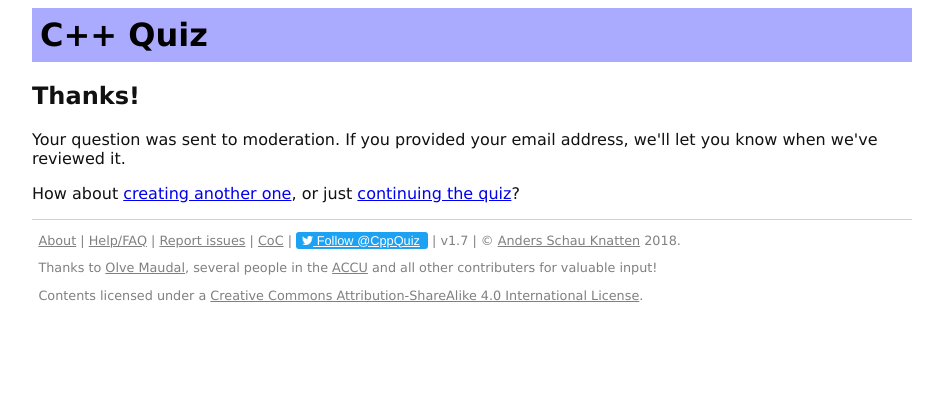
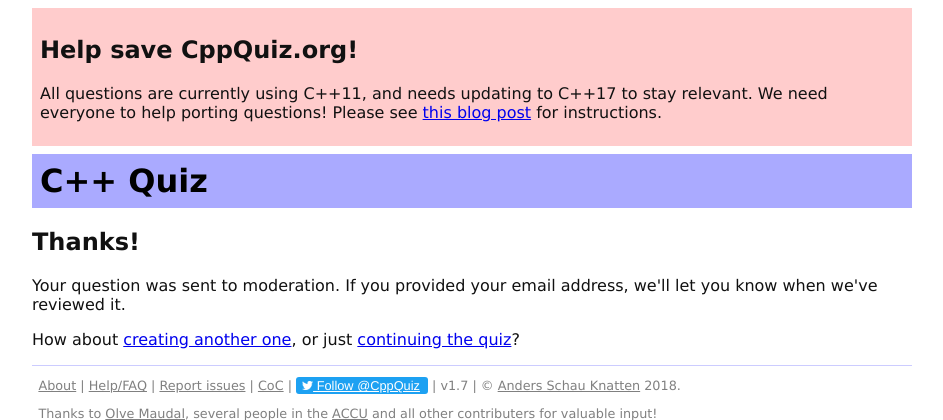
Before and after one commit to knatten/cppquiz, a Django app: template templates/quiz/created.html in a window 1280 px wide. Shown: the top 420 px of the page, without its empty margins (168-1111 px from the left). Run offline with Django 3.2, Linux system fonts and the light colour scheme; the template is opened without the code that fills it, so the values that code supplies are empty; some libraries are stand-ins or nearby versions.

Commit message:
Add notes about porting to C++17

```diff
--- a/cppquiz/quiz/static/quiz.css
+++ b/cppquiz/quiz/static/quiz.css
@@ -42,6 +42,11 @@
 }
 #header h1 {
     margin:0;
+}
+.help_port {
+    background-color:#fcc;
+    padding:0.5em;
+    margin-bottom:0.5em;
 }
 h1 a
 {
--- a/templates/base.html
+++ b/templates/base.html
@@ -6,7 +6,7 @@
 <script src="http://code.jquery.com/jquery-1.9.1.min.js"></script>
 <script src="http://code.jquery.com/ui/1.10.3/jquery-ui.js"></script>
 <link type="text/css" rel="stylesheet" href="{{STATIC_URL}}highlight.css">
-<link type="text/css" rel="stylesheet" href="{{STATIC_URL}}quiz.css">
+<link type="text/css" rel="stylesheet" href="{{STATIC_URL}}quiz.css?v=1">
 <link rel="shortcut icon" href="{{STATIC_URL}}favicon.png">
 <script type="text/javascript">
 $(document).ready(function() {
@@ -69,6 +69,11 @@
 <strong>NOTE:</strong> This is the development site. Unless you are here specifically to test a certain feature, you probably want to visit <a href="http://cppquiz.org">the official site</a> instead.
 </p>
 {%endif%}
+<div class="help_port">
+<h2>Help save CppQuiz.org!</h2>
+<p>All questions are currently using C++11, and needs updating to C++17 to stay relevant. We need everyone to help porting questions! Please see <a href="https://blog.knatten.org/2018/09/07/help-save-cppquiz-org-were-porting-to-c17/">this blog post</a> for instructions.</p>
+</div>
+
 <div id="header">
 <h1><a href="/">C++ Quiz</a></h1>
 </div>
--- a/templates/quiz/create.html
+++ b/templates/quiz/create.html
@@ -1,6 +1,9 @@
 {%extends "base.html"%}
 {%block content%}
 <h2>Create your own question</h2>
+<p class="help_port">
+We're currently porting all questions to C++17, and no new user contributed questions will be reviewed until we're done with that. Please consider <a href="https://blog.knatten.org/2018/09/07/help-save-cppquiz-org-were-porting-to-c17/">helping to port questions</a> instead!
+</p>
 <h3>Please remember:</h3>
 <ul>
 <li>Your question should <strong>be short</strong>, and <strong>demonstrate one thing only</strong></li>
```
